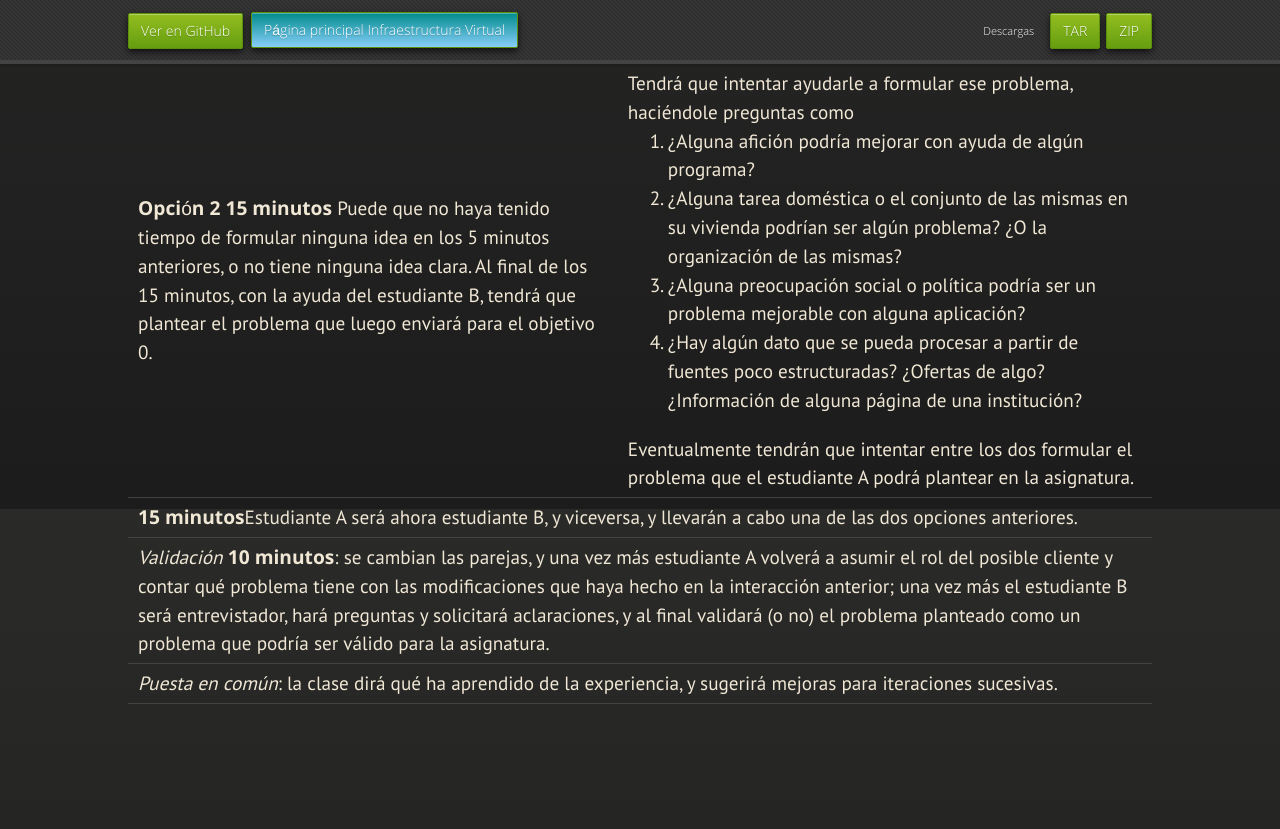
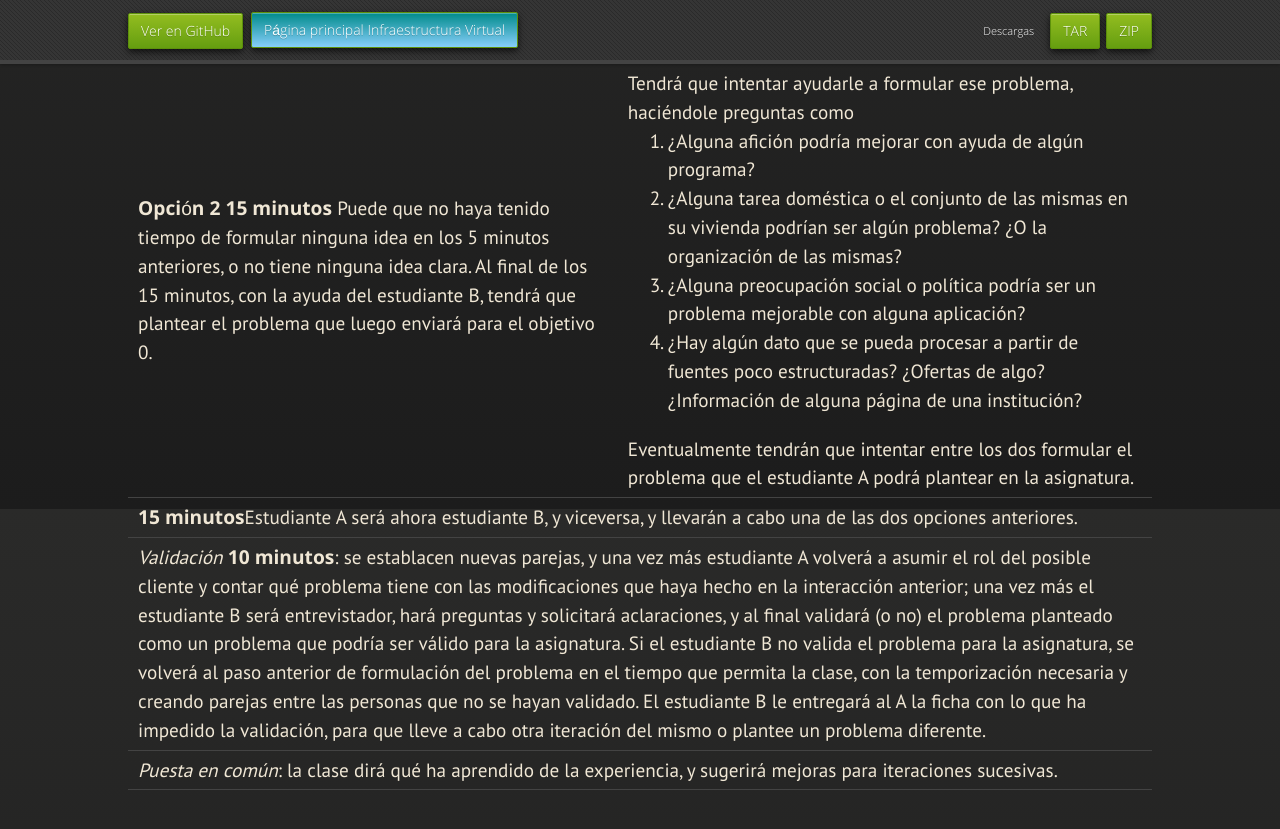
Before and after one commit to JJ/IV, a Jekyll site: the page built from documentos/actividades/juego-rol-design-thinking.md, in a window 1280 px wide and 900 px high, scrolled down 1291 px. Shown: the top 829 px of the window. Built offline with Jekyll 4.4.1, drawn with Linux system fonts in a browser that asks for light colours; nearby versions of some CDN libraries; some web fonts are replaced; our own code applies the rules of GitHub Pages for plain Markdown files.

Commit message:
Sync documentos/actividades/juego-rol-design-thinking.md de master a gh-pages

```diff
--- a/documentos/actividades/juego-rol-design-thinking.md
+++ b/documentos/actividades/juego-rol-design-thinking.md
@@ -100,13 +100,19 @@ anteriores.
 
 <tr>
      <td colspan="2"><em>Validación</em>
-<strong>10 minutos</strong>: se cambian las parejas, y una vez más
+<strong>10 minutos</strong>: se establacen nuevas parejas, y una vez más
 estudiante A volverá a asumir el rol del posible cliente y contar qué
 problema tiene con las modificaciones que haya hecho en la interacción
 anterior; una vez más el estudiante B será entrevistador, hará
 preguntas y solicitará aclaraciones, y al final validará (o no) el
 problema planteado como un problema que podría ser válido para la
-asignatura.
+asignatura. Si el estudiante B no valida el problema para la
+     asignatura, se volverá al paso anterior de formulación del
+     problema en el tiempo que permita la clase, con la temporización
+     necesaria y creando parejas entre las personas que no se hayan
+     validado. El estudiante B le entregará al A la ficha con lo que
+     ha impedido la validación, para que lleve a cabo otra iteración
+     del mismo o plantee un problema diferente.
      </td>
 </tr>
 
```
